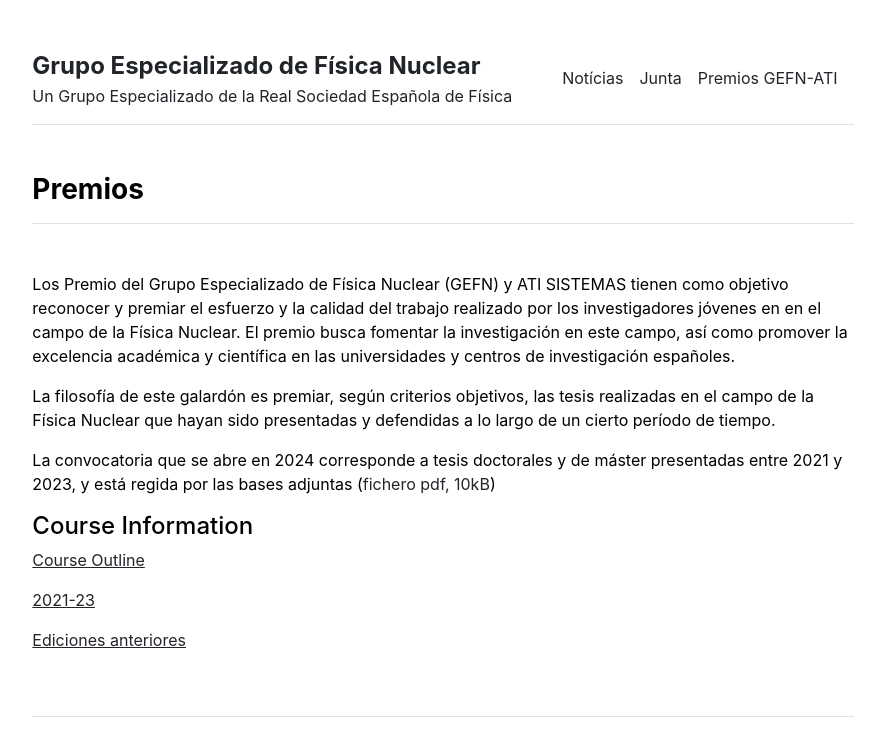
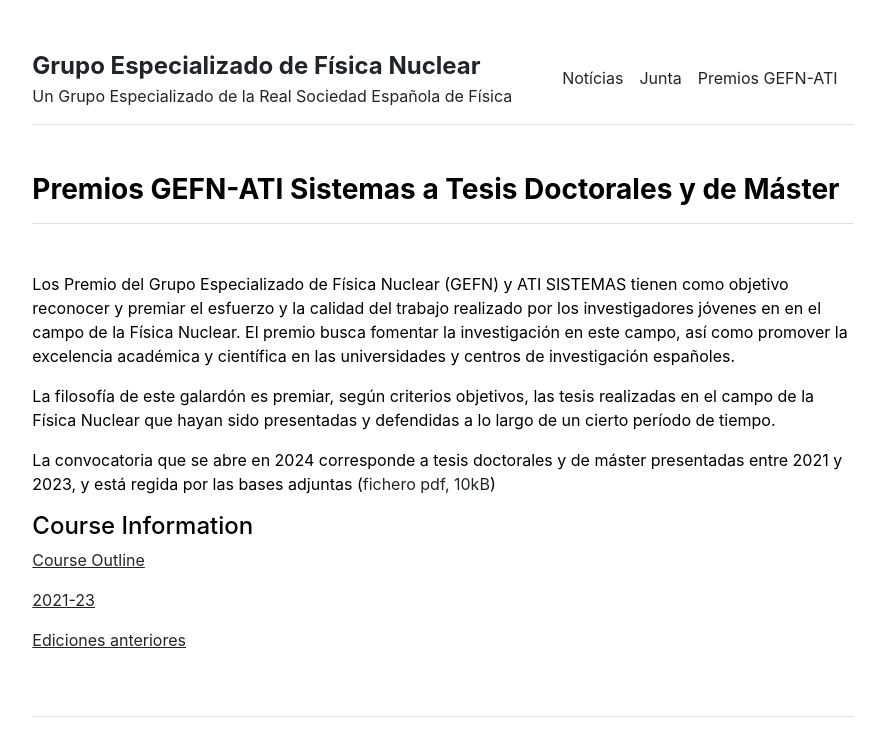
Before and after one commit to GEFN-RSEF/GEFN-RSEF.github.io, a Jekyll site: the page built from premios.md, in a window 1280 px wide. Shown: the top 756 px of the page, without its empty margins (197-1075 px from the left). Built offline with Jekyll 4.4.1, drawn with Linux system fonts in a browser that asks for light colours.

Commit message:
Update premios.html

```diff
--- a/_layouts/premios.html
+++ b/_layouts/premios.html
@@ -6,7 +6,7 @@ layout: default
 
 <div class="row g-5 mb-5">
   <div>
-    <h3 class="fw-bold border-bottom pb-3 mb-5">Premios</h3>
+    <h3 class="fw-bold border-bottom pb-3 mb-5">Premios GEFN-ATI Sistemas a Tesis Doctorales y de Máster</h3>
 
     {{ content }}
 
```
